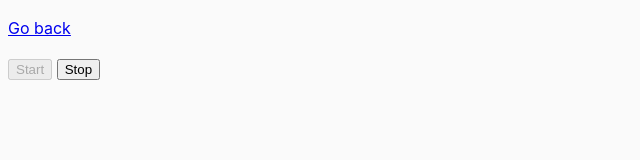
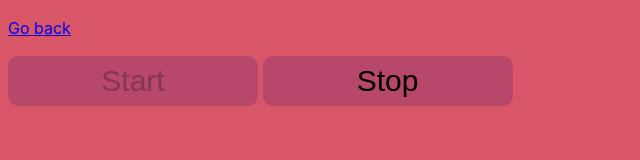
Before and after one commit to Olga-94/goit-js-hw--09, a website built with Parcel: page src/01-color-switcher.html in a window 1280 px wide. Both pictures are taken after a click on the button "Start". Shown: the whole page, without its empty margins (0-640 px from the left). Built offline with nearby package versions, Linux system fonts and the light colour scheme.

Commit message:
правки 01

```diff
--- a/src/css/common.css
+++ b/src/css/common.css
@@ -16,3 +16,13 @@ img {
   display: block;
   max-width: 100%;
 }
+
+
+button {
+  border-radius: 10px;
+  border-style: none;
+  width: 250px;
+  height: 50px;
+  background-color: #1603802a;
+  font-size: 30px;
+}
--- a/src/js/01-color-switcher.js
+++ b/src/js/01-color-switcher.js
@@ -10,6 +10,24 @@ refs.stop.setAttribute('disabled', '');
 refs.start.addEventListener("click", startBtnClick);
 refs.stop.addEventListener("click", stopBtnClick);
 
+function startBtnClick() {
+    refs.start.setAttribute('disabled', '');
+    refs.stop.removeAttribute('disabled');
+    timerChange = setInterval(() => {
+        changeRandomBgr(getRandomHexColor());
+    }, 1000);
+
+    console.log('START');
+}
+
+function stopBtnClick() {
+    refs.start.removeAttribute('disabled');
+    refs.stop.setAttribute('disabled', '');
+    clearInterval(timerChange);
+
+    console.log('STOP');
+}
+
 function getRandomHexColor() {
     return `#${Math.floor(Math.random() * 16777215).toString(16)}`;
   }
@@ -17,18 +35,3 @@ function getRandomHexColor() {
 function changeRandomBgr(callback) {
     document.body.style.backgroundColor = `${callback}`;
 }
-
-
-function startBtnClick() {
-    refs.start.setAttribute('disabled', '');
-    refs.stop.removeAttribute('disabled');
-    timerChange = setInterval(changeRandomBgr(getRandomHexColor), 1000)
-    console.log('START');
-};
-
-function stopBtnClick() {
-    refs.start.setAttribute('disabled');
-    refs.stop.removeAttribute('disabled', '');
-    clearInterval(timerChange);
-    console.log('STOP');
-};
```
